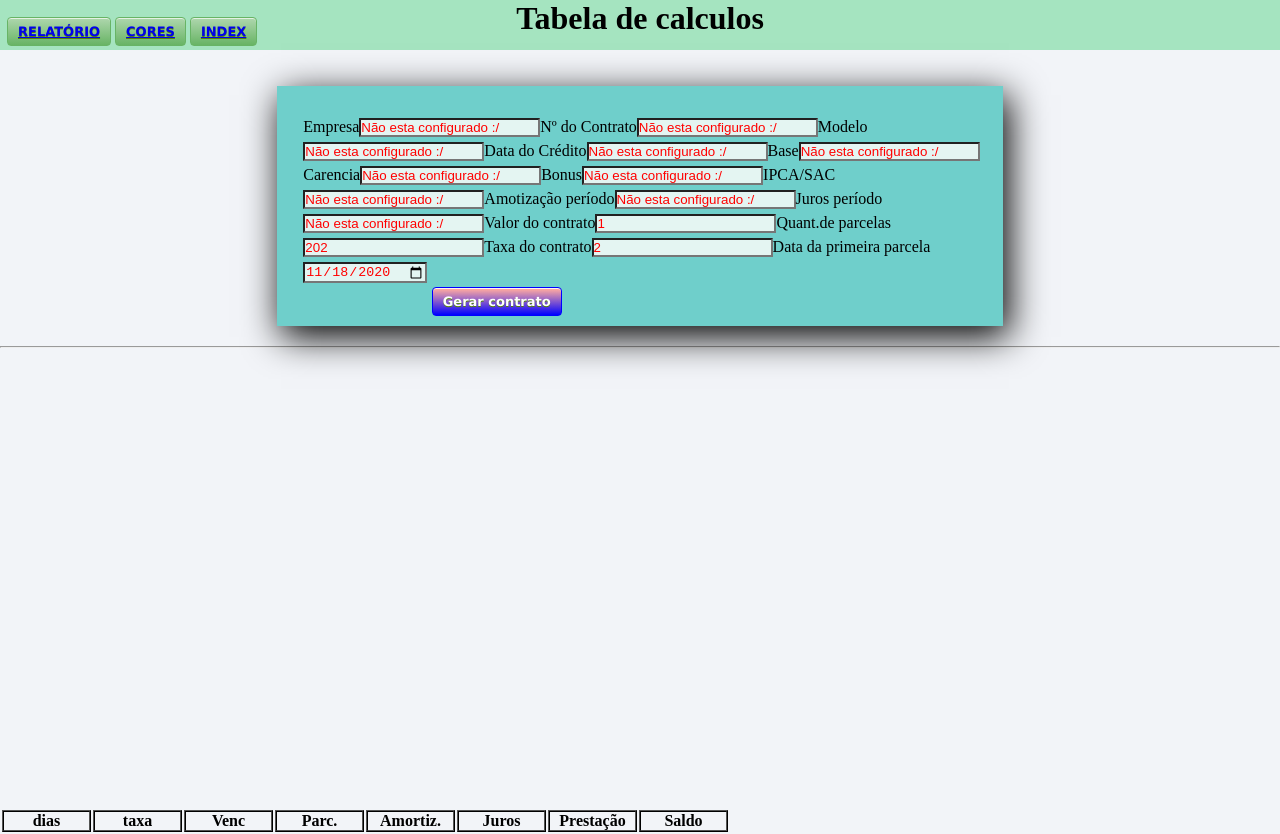
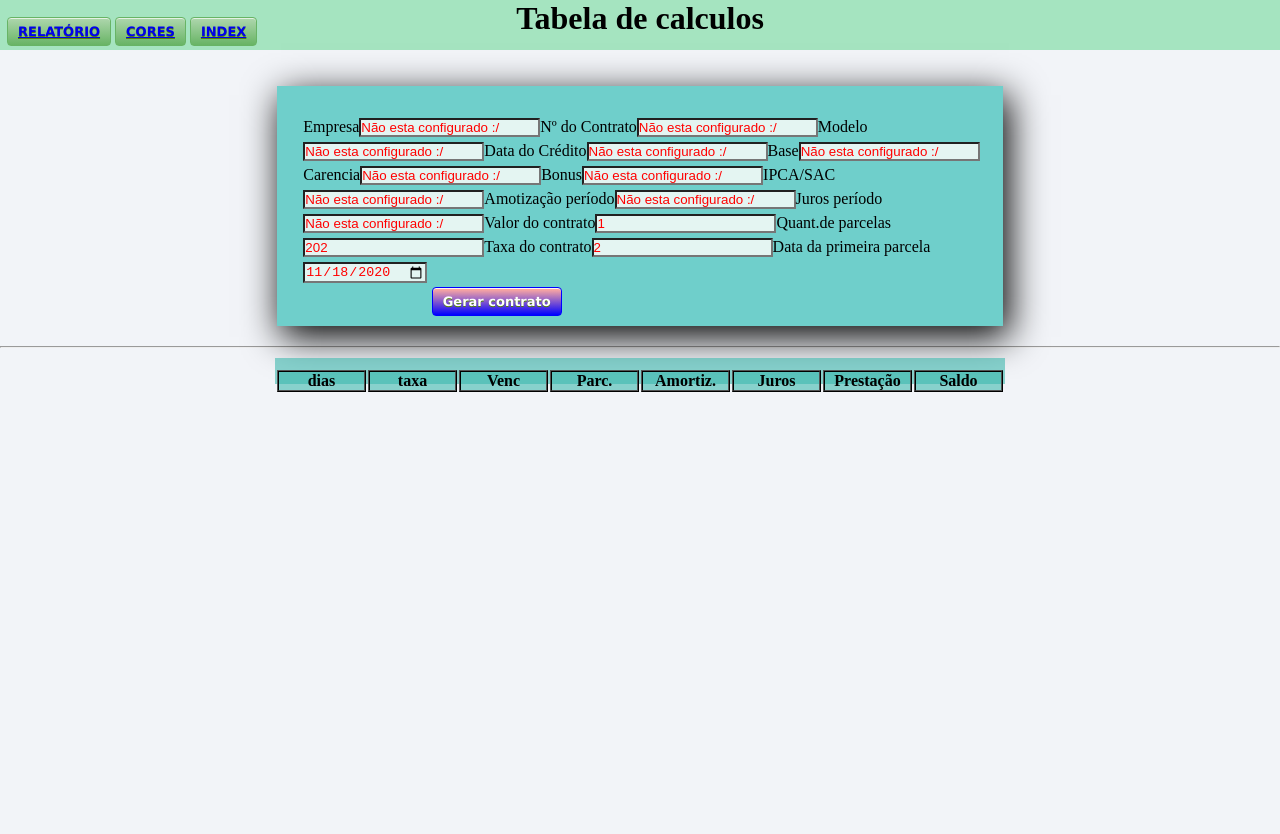
Before and after one commit to Ednei364/FNO, a Vue app: page / in a window 1280 px wide. After the commit the page ends 800 px from the top, so only its background shows below. Built offline with nearby package versions, Linux system fonts and the light colour scheme.

Commit message:
Update resultado.vue

```diff
--- a/src/components/resultado.vue
+++ b/src/components/resultado.vue
@@ -25,40 +25,33 @@ export default {
 
 <style>
 .result{
-
 z-index: 1;
-
-
-
     position: relative;
     padding: auto;
-    top: 460px;
+    top: auto;
 }
 
-.cor{
-    background-color: #f2f4f8;
-    z-index: 2;
+.tabela{
+    top: 10px;
+    background-color:#3ab8ad93;
+    width: auto;
+    position: relative;
+    padding: auto;
+    margin: auto;
+}
+
+.cabecalho-tabela{
     position: fixed;
-    left: 0;
-    top: 0;
-    width: 100%;
-}
-.cabecalho-tabela{
-
-    position: fixed;
-
-
 }
 
 tr{
-
     border-width:2px;
     border-style: ridge;
     border-color: black;
-   width: auto;
-   position: relative;
-   padding: auto;
-   margin: auto;
+    width: auto;
+    position: relative;
+    padding: auto;
+    margin: auto;
 }
 
 th{
```
